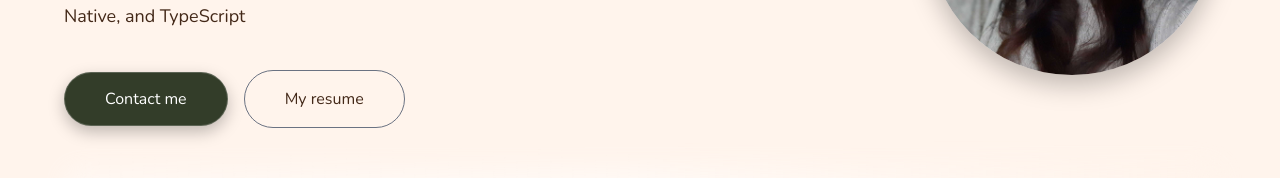
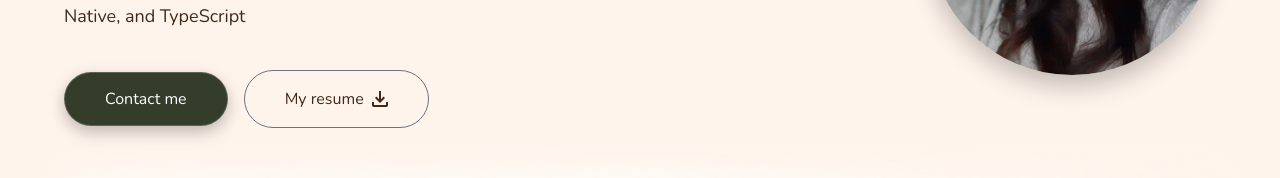
Before and after one commit to iaroslavagoncharova/portfolio-2026, a Next.js app: page / in a window 1280 px wide. Shown: the part 423-601 px from the top of the page. Built offline with nearby package versions, Linux system fonts and the light colour scheme.

Commit message:
feat: add download link for resume and include download icon

```diff
--- a/app/components/Header.jsx
+++ b/app/components/Header.jsx
@@ -60,10 +60,11 @@ const Header = () => {
               initial={{ y: 30, opacity: 0 }}
               whileInView={{ y: 0, opacity: 1 }}
               transition={{ duration: 0.6, delay: 1.2 }}
-              href=""
+              href="/Iaroslava-Goncharova-CV.pdf"
+              download
               className="px-10 py-3 border rounded-full border-gray-500 flex items-center gap-2"
             >
-              My resume
+              My resume <Image src={assets.download} alt="download icon" />
             </motion.a>
           </div>
         </div>
--- a/assets/assets.js
+++ b/assets/assets.js
@@ -30,6 +30,7 @@ import munchi from "./munchi.png";
 import portfolio from "./portfolio.png";
 import flower_house from "./flower_house.png";
 import jobmein from "./jobmein.jpg";
+import download from "./download.svg";
 
 export const assets = {
   logo,
@@ -64,6 +65,7 @@ export const assets = {
   portfolio,
   flower_house,
   jobmein,
+  download,
 };
 
 export const info = [
```
Also changed, not shown: assets/download.svg (added), 1 other file (tests, documents, lock files or other folders).
